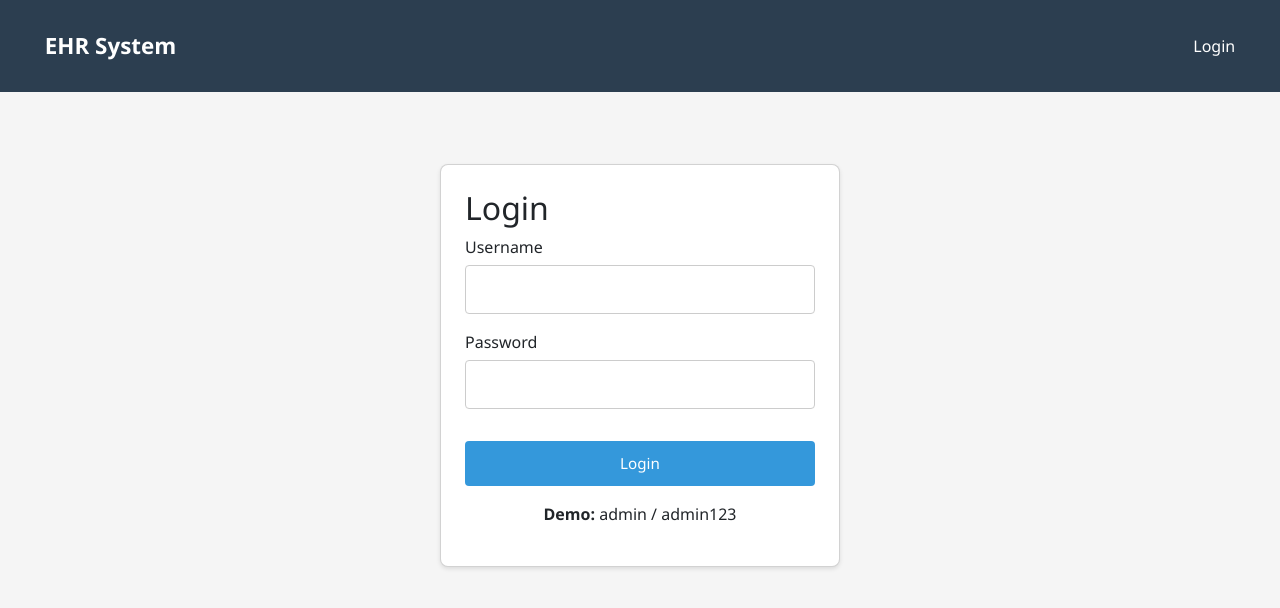
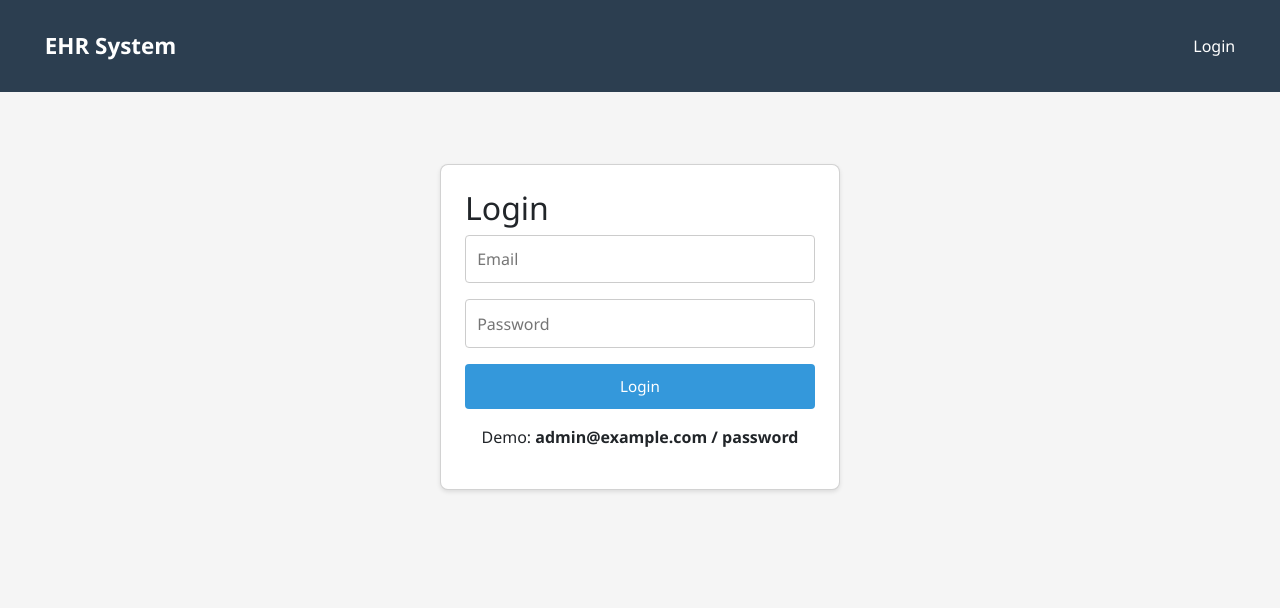
Before and after one commit to Akash05061/FullStach-EHR, a React app in the folder frontend/: page /login in a window 1280 px wide. Shown: the top 608 px of the page. Built offline with nearby package versions, Linux system fonts and the light colour scheme.

Commit message:
Update Login.js

```diff
--- a/frontend/src/pages/Login.js
+++ b/frontend/src/pages/Login.js
@@ -4,9 +4,10 @@ import { useAuth } from '../context/AuthContext';
 
 const Login = () => {
   const [credentials, setCredentials] = useState({
-    username: '',
+    email: '',
     password: ''
   });
+
   const [error, setError] = useState('');
   const [loading, setLoading] = useState(false);
 
@@ -18,22 +19,20 @@ const Login = () => {
       ...credentials,
       [e.target.name]: e.target.value
     });
-    setError('');
   };
 
   const handleSubmit = async (e) => {
-    e.preventDefault(); // 🔴 CRITICAL FIX
+    e.preventDefault();
     setLoading(true);
     setError('');
 
     const result = await login(credentials);
-
     setLoading(false);
 
     if (result.success) {
       navigate('/dashboard');
     } else {
-      setError(result.error || 'Login failed');
+      setError(result.error);
     }
   };
 
@@ -42,50 +41,43 @@ const Login = () => {
       <div className="card" style={{ maxWidth: '400px', margin: '2rem auto' }}>
         <h2>Login</h2>
 
-        {error && (
-          <div className="alert alert-error">
-            {error}
-          </div>
-        )}
+        {error && <div className="alert alert-error">{error}</div>}
 
         <form onSubmit={handleSubmit}>
-          <div className="form-group">
-            <label className="form-label">Username</label>
           <input
-              type="text"
-              name="username"
-              value={credentials.username}
+            type="email"
+            name="email"
+            placeholder="Email"
+            value={credentials.email}
             onChange={handleChange}
             className="form-input"
             required
           />
-          </div>
 
-          <div className="form-group">
-            <label className="form-label">Password</label>
           <input
             type="password"
             name="password"
+            placeholder="Password"
             value={credentials.password}
             onChange={handleChange}
             className="form-input"
             required
+            style={{ marginTop: '1rem' }}
           />
-          </div>
 
           <button
-            type="submit"   // 🔴 CRITICAL FIX
+            type="submit"
             className="btn btn-primary"
+            style={{ marginTop: '1rem', width: '100%' }}
             disabled={loading}
-            style={{ width: '100%', marginTop: '1rem' }}
           >
             {loading ? 'Logging in...' : 'Login'}
           </button>
         </form>
 
-        <div style={{ marginTop: '1rem', textAlign: 'center' }}>
-          <p><strong>Demo:</strong> admin / admin123</p>
-        </div>
+        <p style={{ marginTop: '1rem', textAlign: 'center' }}>
+          Demo: <b>admin@example.com / password</b>
+        </p>
       </div>
     </div>
   );
```
Lines whose indentation alone changed are shown as unchanged.
